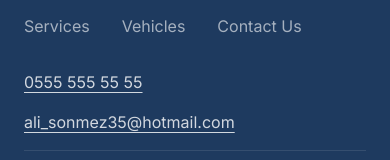
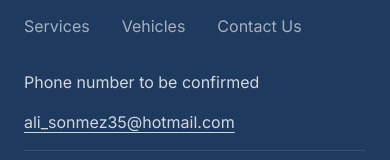
Before and after one commit to Alisnmez/vip-transfer-dalaman, a React (Vite) app in the folder frontend/: page / in a window 390 px wide. Shown: the part 4834-4994 px from the top of the page. Built offline with nearby package versions, Linux system fonts and the light colour scheme; no server answers.

Commit message:
fix: remove unverified placeholder phone number from public site

```diff
--- a/frontend/src/pages/public/HomePage.tsx
+++ b/frontend/src/pages/public/HomePage.tsx
@@ -350,7 +350,7 @@ export function HomePage() {
             </div>
           </div>
           <div className="flex flex-col sm:flex-row gap-4 pb-stack-md">
-            <a className="text-white/80 hover:text-white underline underline-offset-4" href="tel:+905555555555">0555 555 55 55</a>
+            <span className="text-white/80">Phone number to be confirmed</span>
             <a className="text-white/80 hover:text-white underline underline-offset-4" href="mailto:ali_sonmez35@hotmail.com">ali_sonmez35@hotmail.com</a>
           </div>
           <div className="flex flex-col md:flex-row justify-between items-center border-t border-white/10 pt-stack-md">
```
